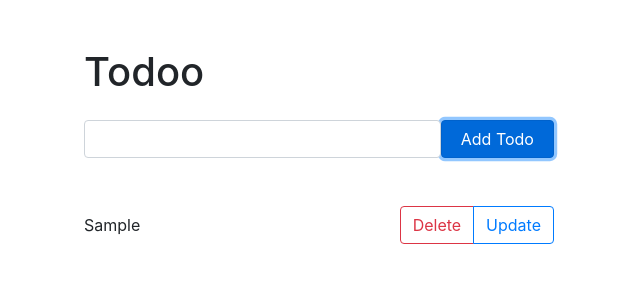
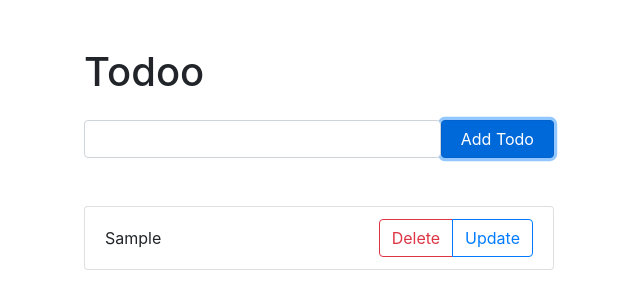
Before and after one commit to alfianandinugraha/todoo, a React (Create React App) app: page / in a window 1280 px wide. Both pictures are taken after typing "Sample" into the empty fields and a click on the button "Add Todo". Shown: the top 308 px of the page, without its empty margins (321-961 px from the left). Built offline with nearby package versions, Linux system fonts and the light colour scheme.

Commit message:
feat(modal): add toggle modal

```diff
--- a/src/App.tsx
+++ b/src/App.tsx
@@ -10,9 +10,11 @@ import {
 } from 'react-bootstrap'
 import { Todo } from 'Types'
 import TodoItem from './components/TodoItem'
+import UpdateModal from './components/UpdateModal'
 
 const App = (): ReactElement => {
   const [inputTodo, setInputTodo] = useState('')
+  const [isUpdateModalShow, setIsUpdateModalShow] = useState(false)
   const [errorInputTodo, setErrorInputTodo] = useState('')
   const [todos, setTodos] = useState<Todo[]>([])
 
@@ -34,6 +36,12 @@ const App = (): ReactElement => {
     const newTodos = todos.filter((todo) => todo.id !== id)
     setTodos(newTodos)
   }
+
+  const closeModalHandler = (status: boolean) => {
+    setIsUpdateModalShow(status)
+  }
+
+  const showUpdateTodoModal = () => setIsUpdateModalShow(true)
 
   return (
     <Container style={{ maxWidth: '500px' }} className="mt-5">
@@ -75,11 +83,18 @@ const App = (): ReactElement => {
         <Col>
           <ListGroup>
             {todos.map((todo) => (
-              <TodoItem
-                todo={todo}
-                key={todo.id}
-                deleteTodo={deleteTodoHandler}
-              />
+              <ListGroup.Item key={todo.id}>
+                <TodoItem
+                  todo={todo}
+                  deleteTodo={deleteTodoHandler}
+                  updateTodo={showUpdateTodoModal}
+                />
+                <UpdateModal
+                  isShow={isUpdateModalShow}
+                  closeModal={closeModalHandler}
+                  todo={todo}
+                />
+              </ListGroup.Item>
             ))}
           </ListGroup>
         </Col>
```
Also changed, not shown: 1 other file (tests, documents, lock files or other folders).
